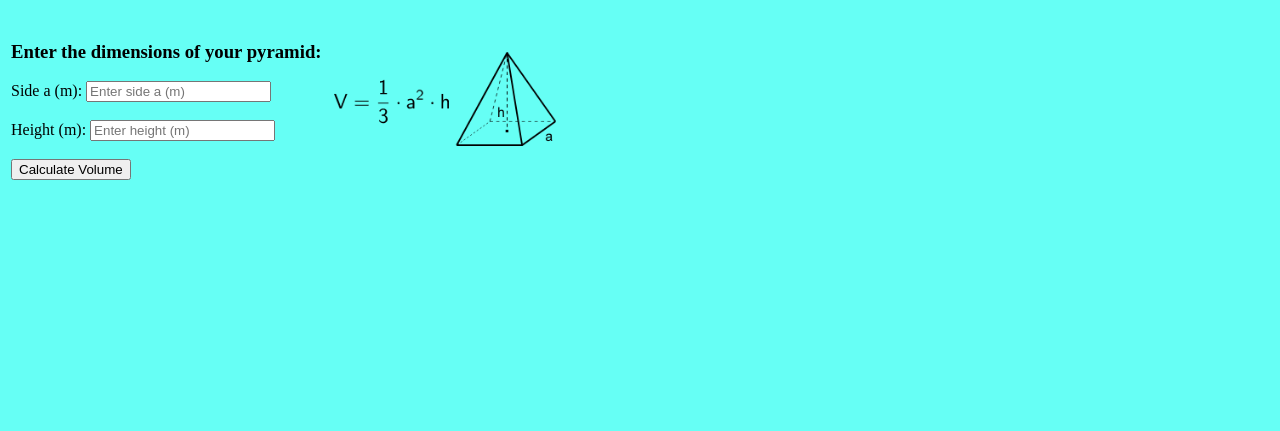
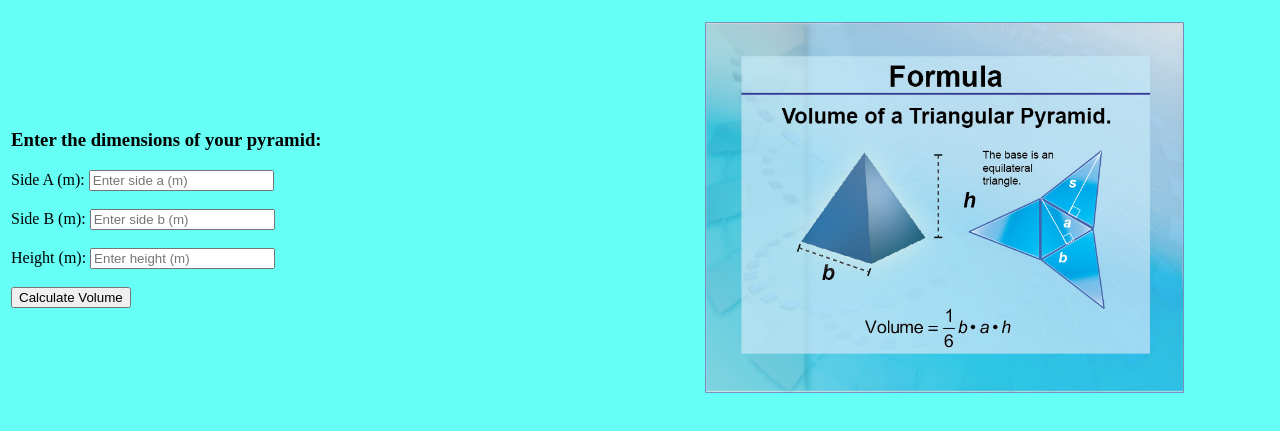
Before and after one commit to ICS2O-Programming-NathanA/Unit3-02-HTML-VolumePyramid, a plain HTML site: page index.html in a window 1280 px wide. Shown: the part 141-572 px from the top of the page. Drawn offline with Linux system fonts and the light colour scheme.

Commit message:
added comments

```diff
--- a/index.html
+++ b/index.html
@@ -19,17 +19,21 @@
 		<table>
 			<tr>
 				<td>
+					<!--textboxes-->
 					<h3>Enter the dimensions of your pyramid:</h3>
 					<form action="javascript:calcVolume()">
-						<label for="side-a">Side a (m):</label>
+						<label for="side-a">Side A (m):</label>
 						<input type="number" step="any" id="side-a" placeholder="Enter side a (m)"><br><br>
+						<label for="side-b">Side B (m):</label>
+						<input type="number" step="any" id="side-b" placeholder="Enter side b (m)"><br><br>
 						<label for="height">Height (m):</label>
 						<input type="number" step="any" id="height" placeholder="Enter height (m)"><br><br>
 						<input type="submit" value="Calculate Volume">
 					</form>
 				</td>
 				<td width=45%>
-					<img src="./images/pyramid.png" alt="Pyramid" width="85%" height="auto"/>
+					<!-- image -->
+					<img src="./images/triarea.png" alt="Pyramid" width="85%" height="auto"/>
 				</td>
 			</tr>
 		</table>
--- a/js/script.js
+++ b/js/script.js
@@ -12,11 +12,12 @@
 function calcVolume () {
   // get user input
   let side_a = parseFloat(document.getElementById('side-a').value)
+	let side_b = parseFloat(document.getElementById('side-b').value)
 	let height = parseFloat(document.getElementById('height').value)
 
 
   // calculate the volume
-  let volume = (1/3) * Math.pow(side_a,2) * height
+  let volume = (1/6) * side_b * side_a * height
 
   // display the results
   document.getElementById('volume').innerHTML = "The volume is " + volume.toFixed(2) + "m<sup>3</sup>"
```
Also changed, not shown: images/pyramid.png (deleted), images/triarea.png (added).
